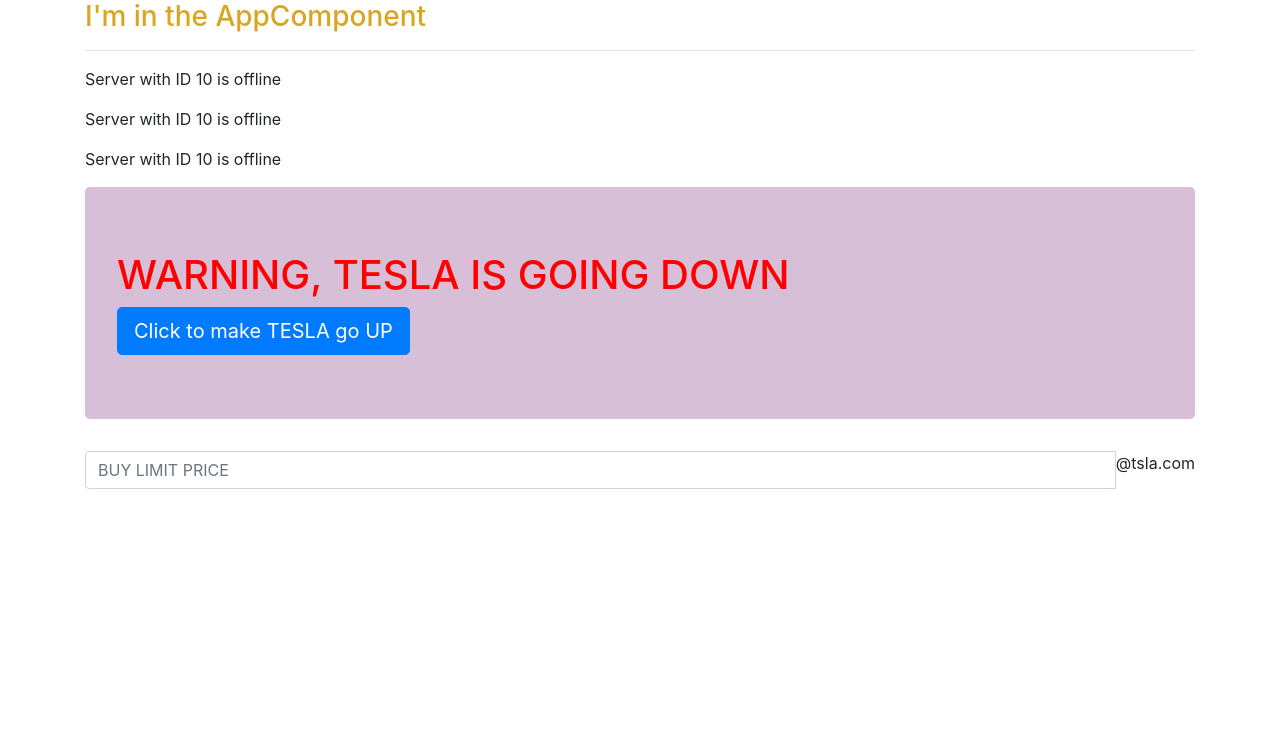
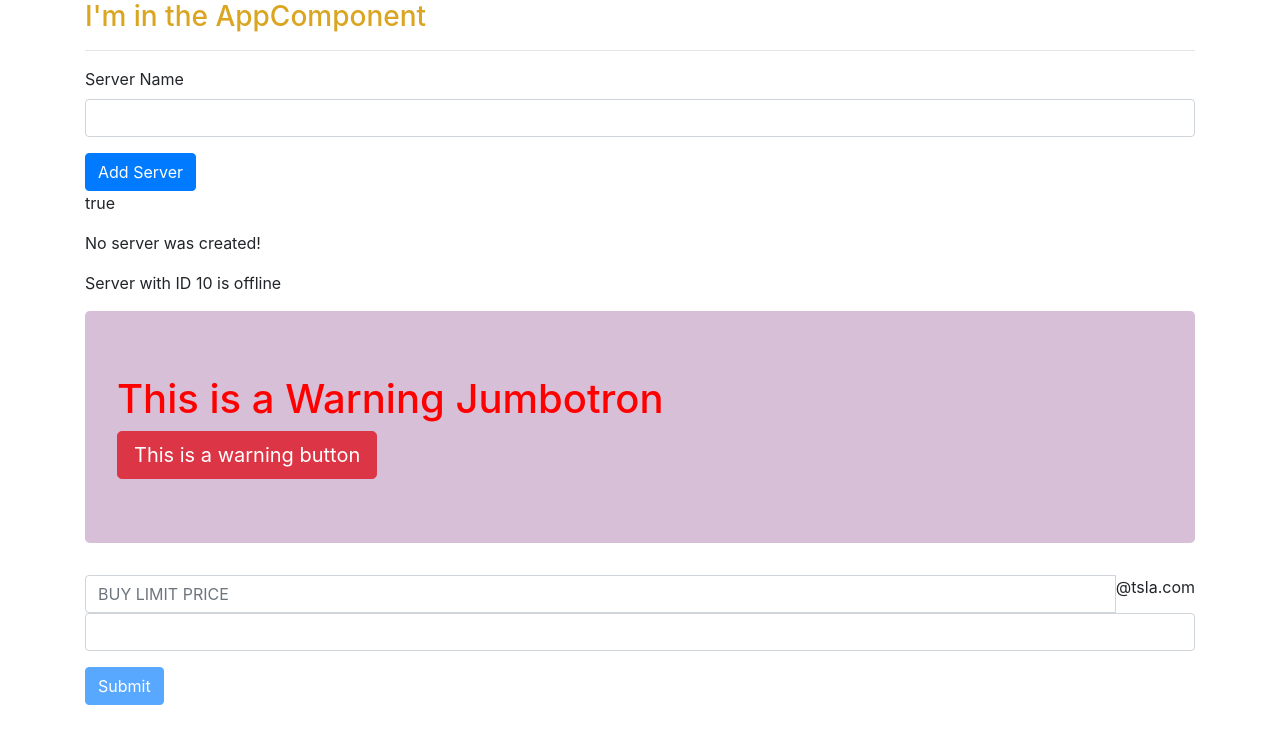
Before and after one commit to ZackOxide513/my-first-app, an Angular app: page / in a window 1280 px wide. Shown: the top 744 px of the page. Built offline with nearby package versions, Linux system fonts and the light colour scheme.

Commit message:
Data Binding Basics

```diff
--- a/src/app/app.component.html
+++ b/src/app/app.component.html
@@ -6,6 +6,7 @@
       <app-servers></app-servers>
       <app-warningalert></app-warningalert>
       <app-successalert></app-successalert>
+      <app-simpleform></app-simpleform>
       <!-- <div app-servers></div> -->
       <!-- <div class="app-servers"></div> -->
     </div>
--- a/src/app/servers/servers.component.html
+++ b/src/app/servers/servers.component.html
@@ -1,3 +1,8 @@
+<label>Server Name</label>
+<!-- <input type="text" class="form-control" (input)="onUpdateServerName($event)"> -->
+<input type="text" class="form-control" [(ngModel)]="serverName">
+<p>{{serverName}}</p>
+<button class="btn btn-primary" [disabled]="!allowNewServer" (click)="onCreateServer()">Add Server</button>
+<p [innerText]="allowNewServer"></p>
+<p>{{ serverCreationStatus }}</p>
 <app-server></app-server>
-<app-server></app-server>
-<app-server></app-server>
--- a/src/app/servers/servers.component.ts
+++ b/src/app/servers/servers.component.ts
@@ -11,10 +11,24 @@
   styleUrls: ['./servers.component.css']
 })
 export class ServersComponent implements OnInit {
+  allowNewServer = false;
+  serverCreationStatus = 'No server was created!';
+  serverName = '';
 
-  constructor() { }
+  constructor() {
+    setTimeout(() => {
+      this.allowNewServer = true;
+    }, 5000);
+  }
 
   ngOnInit(): void {
   }
 
+  onCreateServer() {
+    this.serverCreationStatus = 'Server was created with name ' + this.serverName;
+  }
+
+  onUpdateServerName(event: Event) {
+    this.serverName = (<HTMLInputElement>event.target).value;
+  }
 }
--- /dev/null
+++ b/src/app/simpleform/simpleform.component.html
@@ -0,0 +1,3 @@
+<input type="text" class="form-control" [(ngModel)]="userName">
+<p>{{ userName }}</p>
+<button class="btn btn-large btn-primary" [disabled]="updateButtonState()" (click)="resetUserName()">Submit</button>
--- /dev/null
+++ b/src/app/simpleform/simpleform.component.ts
@@ -0,0 +1,35 @@
+import { Component, OnInit } from '@angular/core';
+
+@Component({
+  selector: 'app-simpleform',
+  templateUrl: './simpleform.component.html',
+  styleUrls: ['./simpleform.component.css']
+})
+export class SimpleformComponent implements OnInit {
+  buttonState = false;
+  userName = '';
+
+  constructor() {
+    this.buttonState = false;
+    this.userName = '';
+  }
+
+  updateButtonState() {
+    if (this.userName.trim() === '') {
+      return true;
+    }
+    else {
+      return false;
+    }
+  }
+
+  resetUserName () {
+    this.userName = '';
+  }
+
+
+
+  ngOnInit(): void {
+  }
+
+}
--- a/src/app/warningalert/warningalert.component.html
+++ b/src/app/warningalert/warningalert.component.html
@@ -1,4 +1,4 @@
 <div class="jumbotron">
-    <h1>WARNING, TESLA IS GOING DOWN</h1>
-    <a href="#" class="btn btn-primary btn-lg" role="button">Click to make TESLA go UP</a>
+    <h1>This is a Warning Jumbotron</h1>
+    <a href="#" class="btn btn-primary btn-lg btn-danger" role="button">This is a warning button</a>
 </div>
```
Also changed, not shown: src/app/app.module.ts (+6 -2 lines), src/app/simpleform/simpleform.component.css (added), 1 other file (tests, documents, lock files or other folders).
